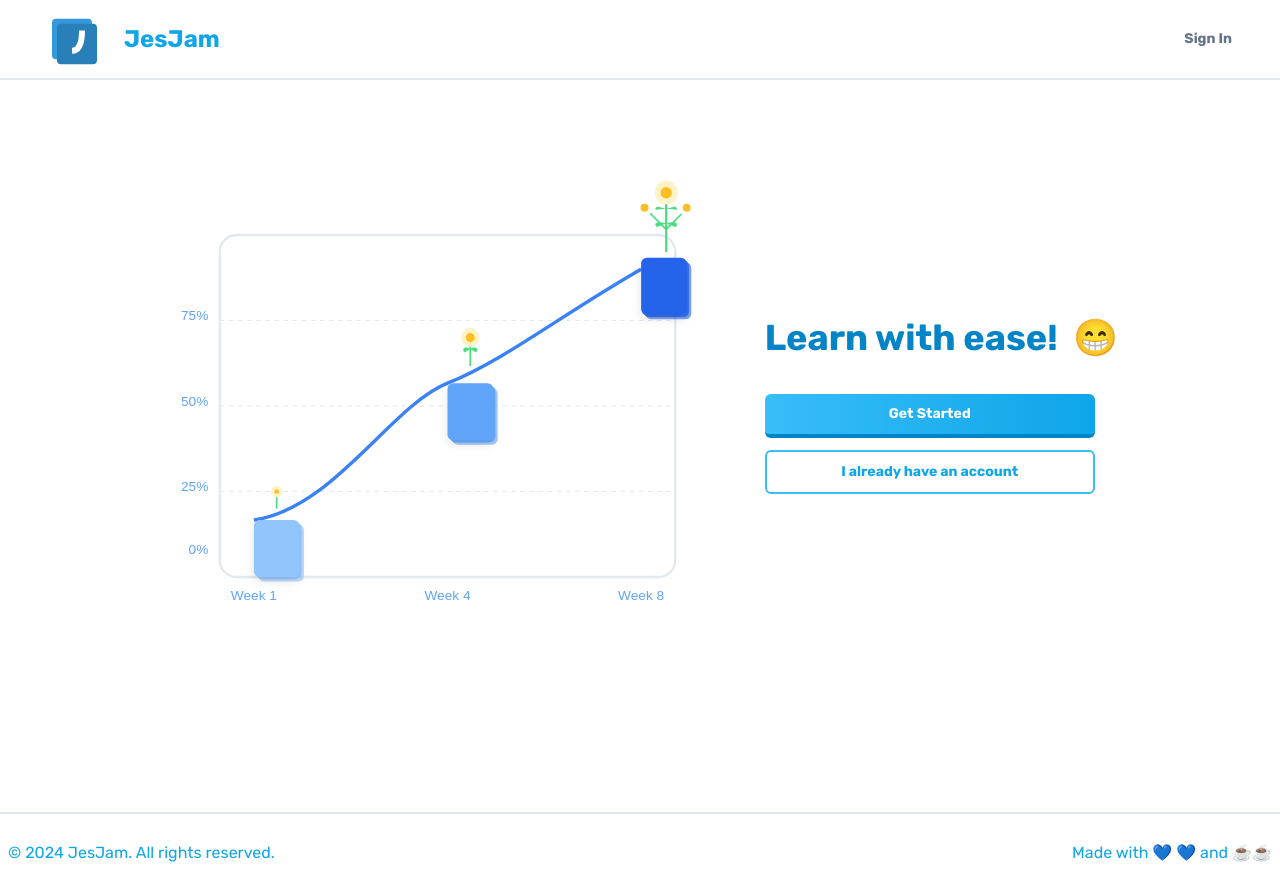
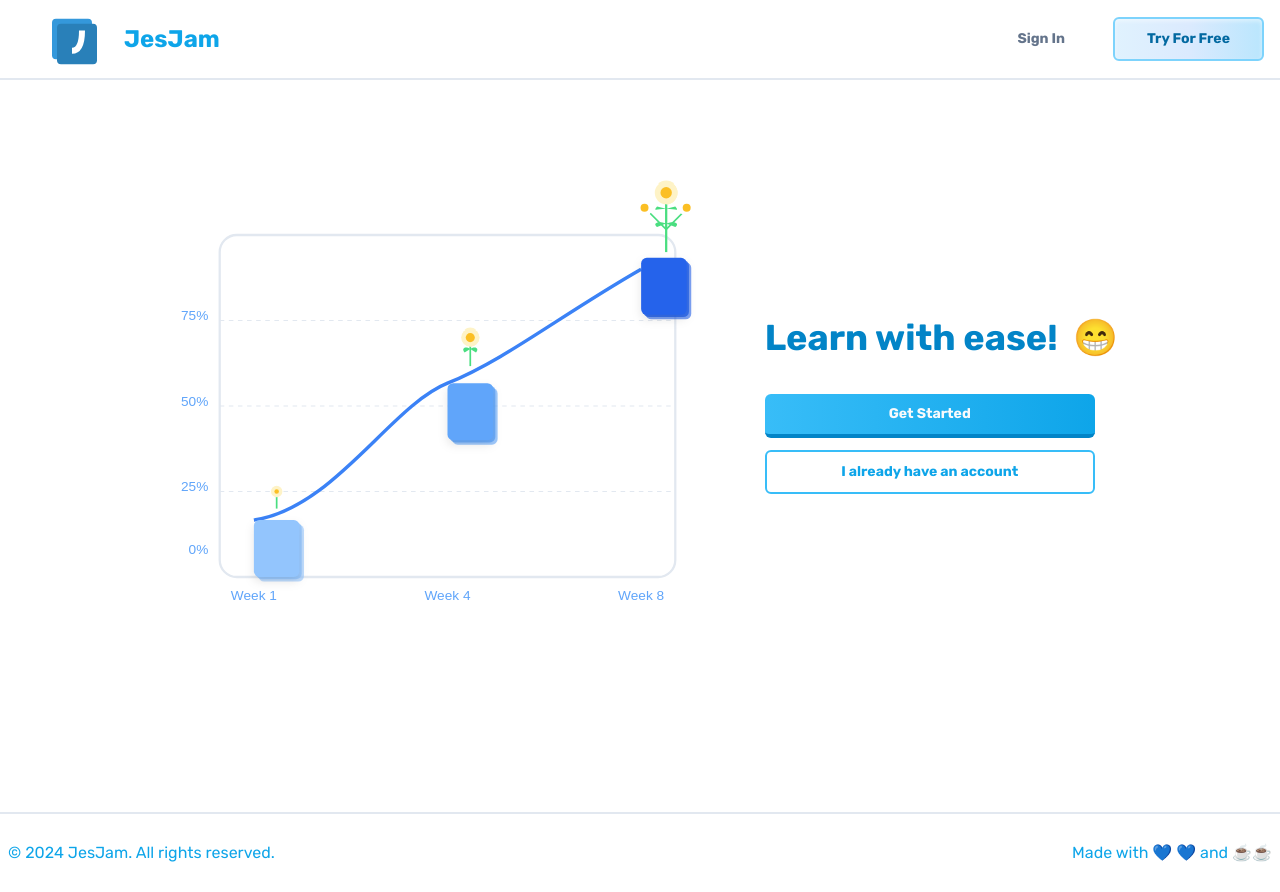
Before and after one commit to Jes-Jam/JesJam-WebApp, a Next.js app: page / in a window 1280 px wide. Built offline with nearby package versions, Linux system fonts and the light colour scheme; no server answers.

Commit message:
ui: added button for unauthorized user to try classes.🎨

```diff
--- a/app/(landing_page)/header.tsx
+++ b/app/(landing_page)/header.tsx
@@ -1,4 +1,6 @@
 import Image from "next/image"
+import Link from "next/link";
+
 import {
     ClerkLoading,
     ClerkLoaded,
@@ -26,12 +28,19 @@ const Header = () => {
                         <UserButton afterSignOutUrl="/" />
                     </SignedIn>
                     <SignedOut>
+                        <div className="flex items-center gap-x-4">
                             <SignInButton
                                 mode="modal"
                                 {...({ afterSignInUrl: "/study", afterSignUpUrl: "/study" } as any)}
                             >
                                 <Button size="lg" variant="ghost">Sign In</Button>
                             </SignInButton>
+                            <Link href="/study">
+                                <Button size="lg" variant="sidebar">
+                                    Try For Free
+                                </Button>
+                            </Link>
+                        </div>
                     </SignedOut>
                 </ClerkLoaded>
             </div>
```
Lines whose indentation alone changed are shown as unchanged.
